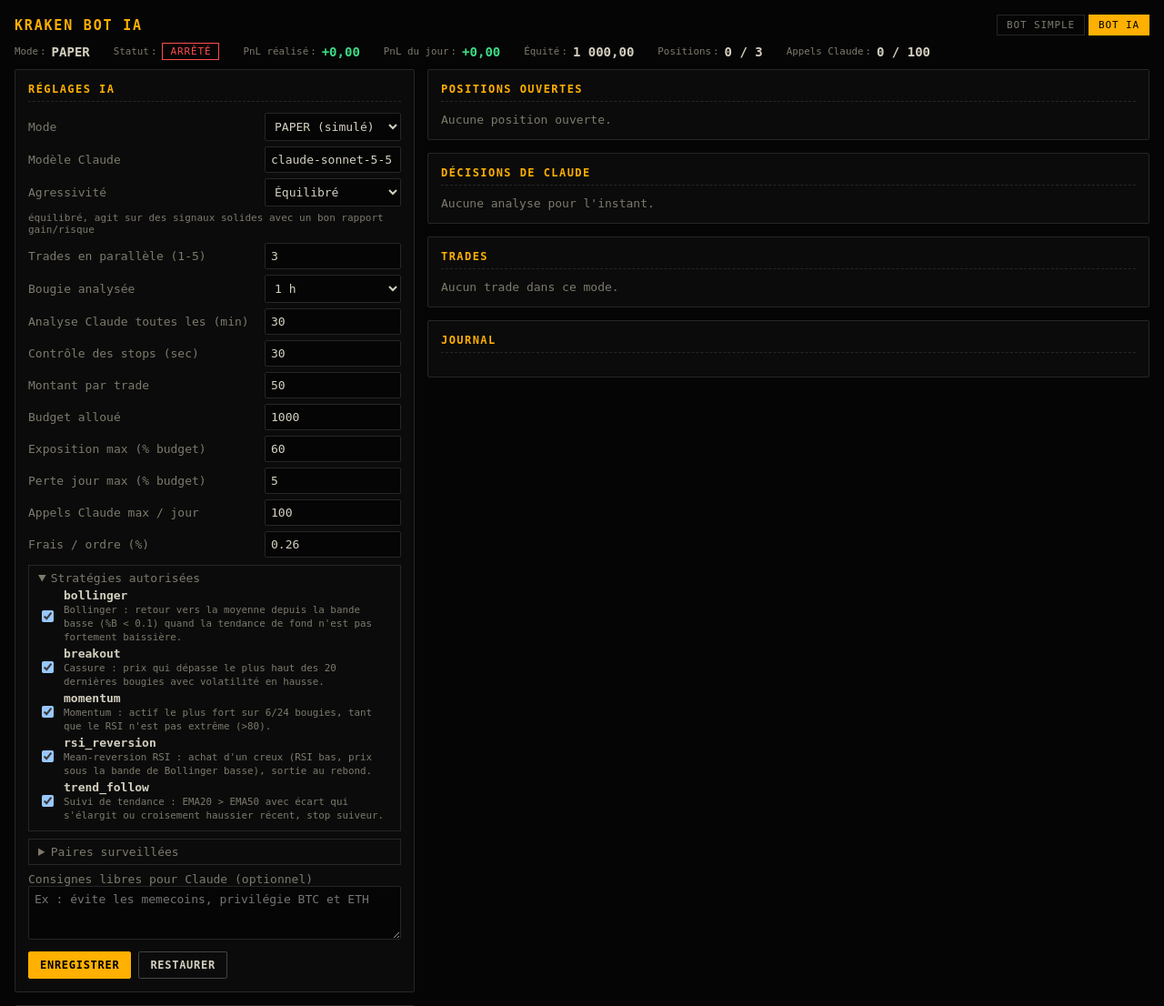
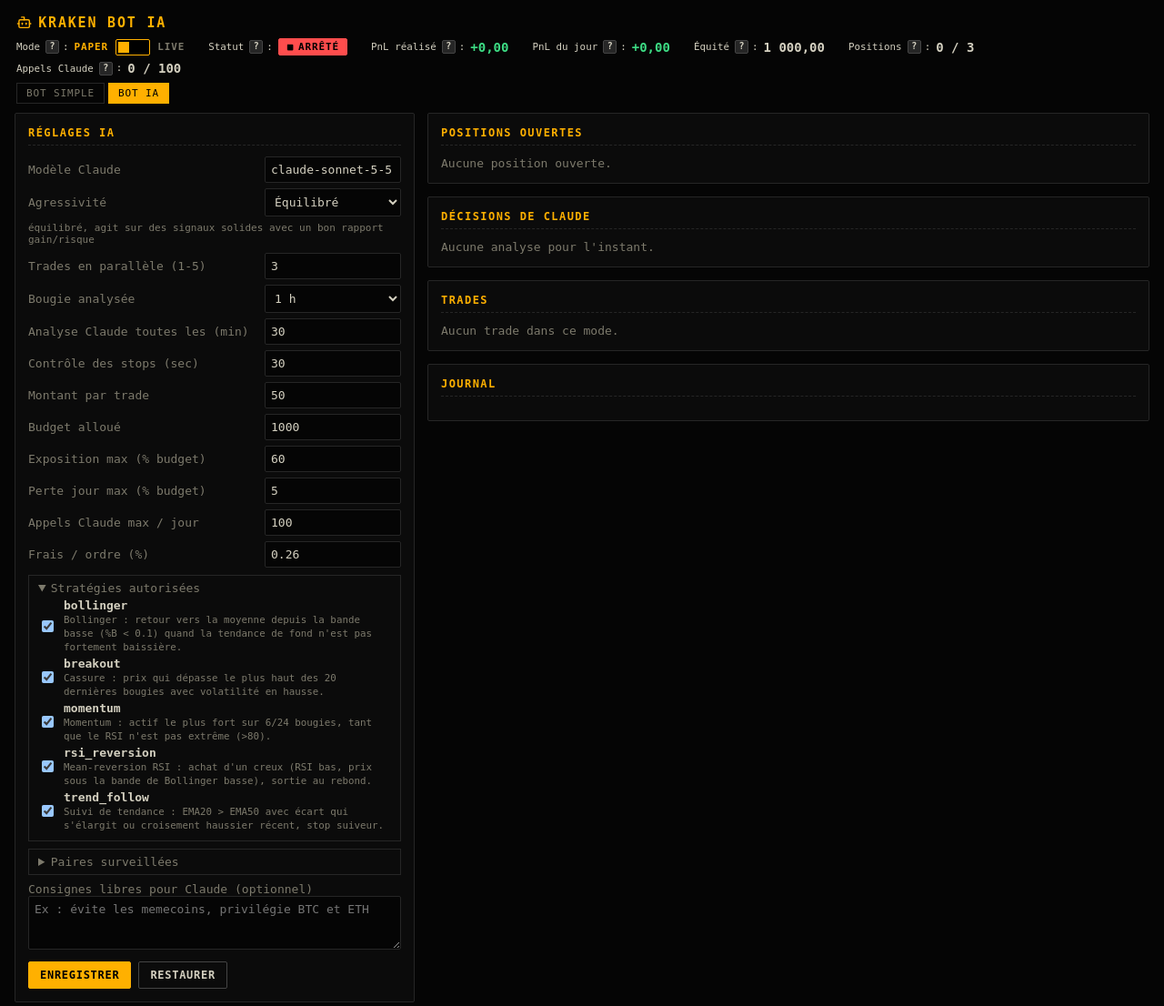
Before and after one commit to ArguelBenoit/kraken-bot, a Flask app: page /ai in a window 1280 px wide. Shown: the top 1106 px of the page at 91% size. Run offline with Flask 3, Linux system fonts and the light colour scheme.

Commit message:
Bot IA : tool_choice auto ; bandeau commun aux deux pages
- ai_bot.py : tool_choice forcé non supporté par le modèle -> auto, erreur explicite si Claude répond sans outil
- static/common.css : styles du bandeau (titre, onglets à droite, indicateurs, badge, interrupteur, infobulles) partagés
- ai.html : bandeau identique à la page principale, interrupteur PAPER/LIVE avec confirmation, infobulles

Co-Authored-By: Claude Sonnet 5.5 <noreply@anthropic.com>

```diff
--- /dev/null
+++ b/static/common.css
@@ -0,0 +1,18 @@
+/* Styles communs au bandeau et aux composants partagés (Bot simple + Bot IA) */
+:root{--bg:#050505;--card:#0b0b0b;--bd:#262626;--tx:#d4d0c0;--mu:#7d7a6c;--ok:#3ddc84;--ko:#ff4d4d;--ac:#ffb000;color-scheme:dark}
+*{box-sizing:border-box}body{margin:0;background:var(--bg);color:var(--tx);font:13px ui-monospace,"DejaVu Sans Mono","Courier New",monospace;padding:16px}
+header{max-width:1600px;margin:0 auto 10px;padding:0 2px;display:flex;justify-content:space-between;align-items:center;gap:8px 24px;flex-wrap:wrap}
+.hk{display:flex;gap:6px 26px;flex-wrap:wrap;align-items:center}.hk .k{display:flex;align-items:center;gap:6px;white-space:nowrap}.hk .k small{display:inline;margin:0}.hk .k small::after{content:":";margin-left:4px}.hk .k b{font-size:14px}.hk .tip:hover::after,.hk .tip:focus::after{left:auto;right:0}.hk .k:first-child .tip:hover::after{left:0;right:auto}
+nav.nav{display:flex;gap:4px;order:3}nav.nav a{color:var(--mu);text-decoration:none;border:1px solid var(--bd);padding:4px 10px;text-transform:uppercase;font-size:11px;letter-spacing:.08em}nav.nav a:hover{color:var(--tx);border-color:#444}nav.nav a.on{color:#000;background:var(--ac);border-color:var(--ac)}
+h1{font-size:15px;margin:0 auto 0 0;text-transform:uppercase;letter-spacing:.12em;color:var(--ac)}
+.ic{width:1.15em;height:1.15em;fill:none;stroke:currentColor;stroke-width:2;stroke-linecap:round;stroke-linejoin:round;vertical-align:-.2em;flex:none}
+.ic.f{fill:currentColor;stroke-width:1}.card h2 .ic,h1 .ic{margin-right:7px}button .ic{margin-right:6px}.ic.m0{margin:0!important}
+.badge .ic{width:.75em;height:.75em;margin-right:5px;vertical-align:-.05em}.ic.dot{width:.7em;height:.7em;margin-right:6px;vertical-align:0}
+#run.on{background:var(--ok);color:#000;border-color:var(--ok);animation:blink 1.1s ease-in-out infinite}
+#run.off{background:var(--ko);color:#000;border-color:var(--ko)}
+@keyframes blink{0%,100%{opacity:1;box-shadow:0 0 8px var(--ok)}50%{opacity:.35;box-shadow:none}}
+@media(prefers-reduced-motion:reduce){ #run.on{animation:none}}
+.sw{display:inline-flex;align-items:center;gap:8px;background:none;border:0;padding:0;color:var(--mu);font:700 11px ui-monospace,monospace;letter-spacing:.08em}.sw:hover{filter:none}.sw .t{position:relative;width:38px;height:18px;border:1px solid var(--ac);background:#000;border-radius:2px}.sw .t::after{content:"";position:absolute;top:2px;left:2px;width:12px;height:12px;background:var(--ac);transition:left .15s}.sw[aria-checked=true] .t{border-color:var(--ko)}.sw[aria-checked=true] .t::after{left:22px;background:var(--ko)}.sw[aria-checked=false] .lp{color:var(--ac)}.sw[aria-checked=true] .ll{color:var(--ko)}
+.badge{padding:2px 8px;border-radius:2px;font-size:11px;font-weight:700;letter-spacing:.08em;border:1px solid var(--bd)}.badge.sec{color:var(--mu)}.live{background:var(--ko);color:#000;border-color:var(--ko)}.paper{background:var(--ac);color:#000;border-color:var(--ac)}
+.tip{display:inline-block;position:relative;width:15px;height:15px;line-height:13px;text-align:center;border:1px solid #444;font:700 10px ui-monospace,monospace;font-style:normal;border-radius:2px;background:var(--bd);color:var(--tx);margin-left:6px;cursor:help;vertical-align:middle}
+.tip:hover::after,.tip:focus::after{content:attr(data-tip);position:absolute;left:0;top:20px;z-index:20;width:250px;padding:8px 10px;border-radius:2px;background:#000;color:var(--tx);border:1px solid var(--bd);font:400 12px/1.4 ui-monospace,"DejaVu Sans Mono",monospace;text-align:left;white-space:normal;box-shadow:none;border-color:var(--ac)}
--- a/templates/ai.html
+++ b/templates/ai.html
@@ -1,13 +1,8 @@
 <!doctype html>
 <html lang="fr"><head><meta charset="utf-8"><meta name="viewport" content="width=device-width,initial-scale=1">
 <title>Kraken Bot IA</title>
+<link rel="stylesheet" href="/static/common.css">
 <style>
-:root{--bg:#050505;--card:#0b0b0b;--bd:#262626;--tx:#d4d0c0;--mu:#7d7a6c;--ok:#3ddc84;--ko:#ff4d4d;--ac:#ffb000;color-scheme:dark}
-*{box-sizing:border-box}body{margin:0;background:var(--bg);color:var(--tx);font:13px ui-monospace,"DejaVu Sans Mono","Courier New",monospace;padding:16px}
-header{max-width:1600px;margin:0 auto 10px;display:flex;justify-content:space-between;align-items:center;gap:8px 24px;flex-wrap:wrap}
-h1{font-size:15px;margin:0;text-transform:uppercase;letter-spacing:.12em;color:var(--ac)}
-nav.nav{display:flex;gap:4px}nav.nav a{color:var(--mu);text-decoration:none;border:1px solid var(--bd);padding:4px 10px;text-transform:uppercase;font-size:11px;letter-spacing:.08em}nav.nav a:hover{color:var(--tx);border-color:#444}nav.nav a.on{color:#000;background:var(--ac);border-color:var(--ac)}
-.hk{display:flex;gap:6px 26px;flex-wrap:wrap;align-items:center}.hk .k{display:flex;align-items:center;gap:6px;white-space:nowrap}.hk .k b{font-size:14px}.hk small{color:var(--mu)}.hk small::after{content:":";margin-left:2px}
 main{max-width:1600px;margin:auto;display:grid;gap:14px;grid-template-columns:minmax(0,440px) minmax(0,1fr);align-items:start}.col{display:grid;grid-template-columns:minmax(0,1fr);gap:14px;min-width:0}
 @media(max-width:1000px){main{grid-template-columns:1fr}}
 .card{background:var(--card);border:1px solid var(--bd);border-radius:2px;padding:14px}
@@ -19,17 +14,16 @@ button{background:var(--ac);color:#000;border:1px solid var(--ac);border-radius:
 button.sec{background:transparent;color:var(--tx);border-color:#444}button.ko{background:transparent;color:var(--ko);border-color:var(--ko)}
 .row{display:flex;gap:8px;margin-top:10px;flex-wrap:wrap}.ok{color:var(--ok)}.ko-t{color:var(--ko)}.mu{color:var(--mu)}
 table{width:100%;border-collapse:collapse;font-size:13px}td,th{padding:5px 6px;text-align:left;border-bottom:1px solid var(--bd)}th{color:var(--mu);font-weight:500;text-transform:uppercase;font-size:11px;letter-spacing:.05em}
-.badge{padding:2px 8px;border:1px solid;font-size:11px;letter-spacing:.08em}.badge.on{color:var(--ok);border-color:var(--ok)}.badge.off{color:var(--ko);border-color:var(--ko)}
 .grp{border:1px solid var(--bd);padding:6px 10px;margin:8px 0}.grp>summary{cursor:pointer;color:var(--mu)}
 .chk{display:flex;justify-content:flex-start;gap:8px;color:var(--tx);margin:4px 0}.chk small{color:var(--mu)}
 .warn{border:1px solid var(--ac);color:var(--ac);padding:8px 10px;margin-bottom:10px;font-size:12px}
 .dec{border-bottom:1px solid var(--bd);padding:8px 0}.dec:last-child{border:0}.dec .t{color:var(--mu);font-size:11px}.dec ul{margin:4px 0 0;padding-left:18px}
 pre{margin:0;max-height:160px;overflow:auto;font-size:12px;color:var(--mu)}
-.sw{display:inline-flex;gap:6px;align-items:center;background:transparent;color:var(--mu);border-color:#444;padding:4px 10px}.sw .on{color:var(--ac)}
 .hint{color:var(--mu);font-size:11px;margin:2px 0 8px}
 </style></head><body>
-<header><h1>Kraken Bot IA</h1><nav class="nav"><a href="/">Bot simple</a><a href="/ai" class="on">Bot IA</a></nav>
-<div class="hk"><div class="k"><small>Mode</small><b id="hmode">–</b></div><div class="k"><small>Statut</small><span id="run" class="badge off">ARRÊTÉ</span></div>
+<header><h1><svg class="ic"><use href="/static/icons.svg#bot"/></svg>Kraken Bot IA</h1><nav class="nav"><a href="/">Bot simple</a><a href="/ai" class="on">Bot IA</a></nav>
+<div class="hk"><div class="k"><small>Mode</small><button type="button" id="mode" class="sw" role="switch" aria-checked="false"><span class="lp">PAPER</span><span class="t"></span><span class="ll">LIVE</span></button></div>
+<div class="k"><small>Statut</small><span id="run" class="badge off"></span></div>
 <div class="k"><small>PnL réalisé</small><b id="pnl">–</b></div><div class="k"><small>PnL du jour</small><b id="dpnl">–</b></div><div class="k"><small>Équité</small><b id="eq">–</b></div>
 <div class="k"><small>Positions</small><b id="npos">–</b></div><div class="k"><small>Appels Claude</small><b id="calls">–</b></div></div></header>
 <main>
@@ -37,7 +31,6 @@ pre{margin:0;max-height:160px;overflow:auto;font-size:12px;color:var(--mu)}
 <section class="card"><h2><span>Réglages IA</span></h2>
 <div id="warn"></div>
 <form id="f">
-<label>Mode<select name="mode"><option value="paper">PAPER (simulé)</option><option value="live">LIVE (argent réel)</option></select></label>
 <label>Modèle Claude<input name="model"></label>
 <label>Agressivité<select name="aggressiveness"><option value="prudent">Prudent</option><option value="equilibre">Équilibré</option><option value="agressif">Agressif</option></select></label>
 <div class="hint" id="aggdesc"></div>
@@ -69,6 +62,7 @@ pre{margin:0;max-height:160px;overflow:auto;font-size:12px;color:var(--mu)}
 <section class="card"><h2><span>Journal</span></h2><pre id="logs"></pre></section>
 </div></main>
 <script>
+const ic=(n,c='')=>`<svg class="ic ${c}"><use href="/static/icons.svg#${n}"/></svg>`;
 const $=s=>document.querySelector(s),f=$('#f');
 const fm=(n,d=2)=>n==null?'–':Number(n).toLocaleString('fr-FR',{minimumFractionDigits:d,maximumFractionDigits:d});
 const pc=n=>`<span class="${n>=0?'ok':'ko-t'}">${n>=0?'+':''}${fm(n)}</span>`;
@@ -94,8 +88,8 @@ function readForm(){
 function render(){
  const c=S.config,live=c.mode==='live';
  if(!filled){buildOptions(S.options);fillForm(c);filled=true}
- $('#hmode').innerHTML=live?'<span class="ko-t">LIVE</span>':'PAPER';
- $('#run').textContent=S.running?(S.reviewing?'ANALYSE…':'EN COURS'):'ARRÊTÉ';$('#run').className='badge '+(S.running?'on':'off');
+ $('#mode').setAttribute('aria-checked',live);
+ $('#run').innerHTML=S.running?ic('circle','f')+(S.reviewing?'ANALYSE…':'EN COURS'):ic('square','f')+'ARRÊTÉ';$('#run').className='badge '+(S.running?'on':'off');
  $('#pnl').innerHTML=pc(S.pnl);$('#dpnl').innerHTML=pc(S.day_pnl);$('#eq').textContent=fm(S.equity);
  $('#npos').textContent=S.positions.length+' / '+c.max_positions;
  $('#calls').textContent=S.usage.calls+' / '+c.max_calls_per_day;
@@ -113,13 +107,17 @@ async function refresh(){try{S=await (await fetch('/api/ai/status')).json();rend
 const note=t=>{$('#msg').textContent=t;setTimeout(()=>{if($('#msg').textContent===t)$('#msg').textContent=''},4000)};
 f.oninput=()=>{dirty=true};f.aggressiveness.onchange=aggDesc;
 f.onsubmit=async e=>{e.preventDefault();const o=readForm();
- if(o.mode==='live'&&S.config.mode!=='live'&&!confirm('Passer en mode LIVE ? Claude passera de vrais ordres avec ton argent.'))return;
  try{await post('/api/ai/config',o);note('Enregistré');dirty=false;await refresh()}catch(err){note('✘ '+err.message)}};
+$('#mode').onclick=async()=>{const to=S.config.mode==='live'?'paper':'live';
+ if(to==='live'&&!confirm('Passer en mode LIVE : Claude passera de vrais ordres sur Kraken avec ton argent. Confirmer ?'))return;
+ try{await post('/api/ai/config',{mode:to});await refresh()}catch(err){alert(err.message)}};
 $('#restore').onclick=()=>fillForm(S.config);
 const act=(id,url,conf)=>{$(id).onclick=async()=>{if(conf&&!confirm(conf))return;try{await post(url);await refresh()}catch(err){alert(err.message)}}};
 act('#start','/api/ai/start');act('#stop','/api/ai/stop');act('#analyze','/api/ai/analyze');
 act('#liq','/api/ai/liquidate','Fermer toutes les positions au marché ?');act('#reset','/api/ai/reset','Réinitialiser le portefeuille et l\'historique du bot IA ?');
 $('#pos').onclick=async e=>{const b=e.target.closest('[data-close]');if(!b||!confirm('Fermer cette position au marché ?'))return;
  try{await post('/api/ai/close-'+b.dataset.close);await refresh()}catch(err){alert(err.message)}};
+const KT={"Mode":"Paper = simulation, aucun argent engagé. LIVE = ordres réels sur ton compte Kraken (jamais testé).","Statut":"EN COURS = Claude analyse le marché à intervalle régulier et les stops sont surveillés. ARRÊTÉ = rien n'est surveillé, les positions ouvertes restent telles quelles.","PnL réalisé":"Gains/pertes cumulés des trades du bot IA déjà vendus, frais inclus.","PnL du jour":"Gains/pertes réalisés aujourd'hui. Si la perte dépasse le plafond réglé, plus aucune ouverture jusqu'à demain.","Équité":"Cash restant + valeur des positions ouvertes au prix actuel.","Positions":"Positions ouvertes / nombre maximum de trades en parallèle réglé.","Appels Claude":"Analyses faites aujourd'hui / plafond journalier. Chaque appel consomme des tokens facturés."};
+document.querySelectorAll('.k small').forEach(e=>{const t=KT[e.textContent];if(t){const i=document.createElement('i');i.className='tip';i.tabIndex=0;i.textContent='?';i.dataset.tip=t;e.append(i)}});
 refresh();setInterval(refresh,3000);
 </script></body></html>
```
Also changed, not shown: ai_bot.py (+4 -3 lines), templates/index.html (+2 -17 lines).
